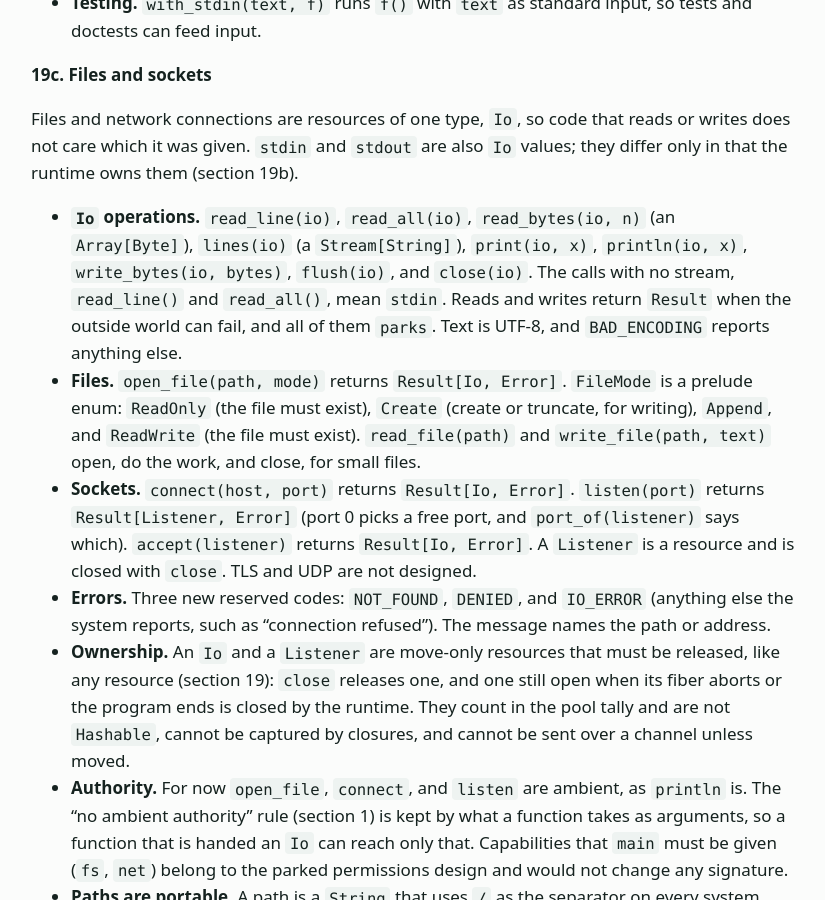
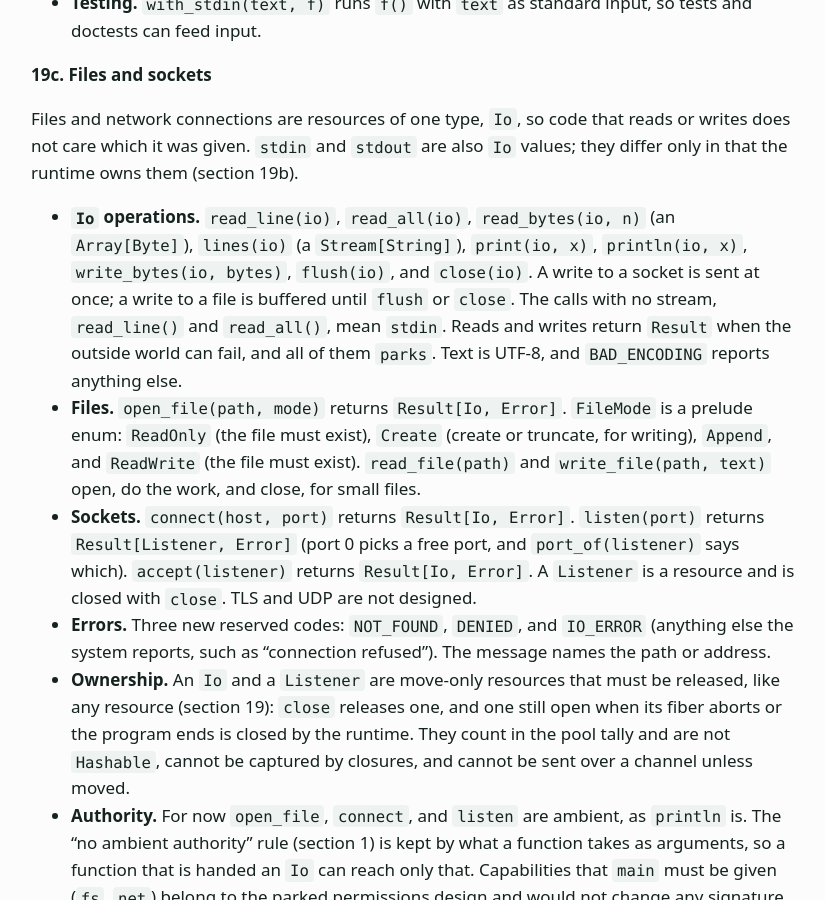
Before and after one commit to slconverse1/moxie, a Jekyll site: the page built from docs/spec.md, in a window 1280 px wide and 900 px high, scrolled down 47398 px. Shown: the whole window, without its empty margins (225-1050 px from the left). Built offline with Jekyll 4.4.1, drawn with Linux system fonts in a browser that asks for light colours.

Commit message:
Socket writes are sent at once (no flush needed)
Co-Authored-By: Claude Sonnet 5.5 <noreply@anthropic.com>
Claude-Session: https://claude.ai/code/session_01XCzUchPRZuBnrDtgjNTTye

```diff
--- a/docs/spec.md
+++ b/docs/spec.md
@@ -567,7 +567,7 @@ A program reaches the terminal, a pipe, or a file redirected to it through three
 
 Files and network connections are resources of one type, `Io`, so code that reads or writes does not care which it was given. `stdin` and `stdout` are also `Io` values; they differ only in that the runtime owns them (section 19b).
 
-- **`Io` operations.** `read_line(io)`, `read_all(io)`, `read_bytes(io, n)` (an `Array[Byte]`), `lines(io)` (a `Stream[String]`), `print(io, x)`, `println(io, x)`, `write_bytes(io, bytes)`, `flush(io)`, and `close(io)`. The calls with no stream, `read_line()` and `read_all()`, mean `stdin`. Reads and writes return `Result` when the outside world can fail, and all of them `parks`. Text is UTF-8, and `BAD_ENCODING` reports anything else.
+- **`Io` operations.** `read_line(io)`, `read_all(io)`, `read_bytes(io, n)` (an `Array[Byte]`), `lines(io)` (a `Stream[String]`), `print(io, x)`, `println(io, x)`, `write_bytes(io, bytes)`, `flush(io)`, and `close(io)`. A write to a socket is sent at once; a write to a file is buffered until `flush` or `close`. The calls with no stream, `read_line()` and `read_all()`, mean `stdin`. Reads and writes return `Result` when the outside world can fail, and all of them `parks`. Text is UTF-8, and `BAD_ENCODING` reports anything else.
 - **Files.** `open_file(path, mode)` returns `Result[Io, Error]`. `FileMode` is a prelude enum: `ReadOnly` (the file must exist), `Create` (create or truncate, for writing), `Append`, and `ReadWrite` (the file must exist). `read_file(path)` and `write_file(path, text)` open, do the work, and close, for small files.
 - **Sockets.** `connect(host, port)` returns `Result[Io, Error]`. `listen(port)` returns `Result[Listener, Error]` (port 0 picks a free port, and `port_of(listener)` says which). `accept(listener)` returns `Result[Io, Error]`. A `Listener` is a resource and is closed with `close`. TLS and UDP are not designed.
 - **Errors.** Three new reserved codes: `NOT_FOUND`, `DENIED`, and `IO_ERROR` (anything else the system reports, such as "connection refused"). The message names the path or address.
--- a/moxie/prelude.py
+++ b/moxie/prelude.py
@@ -104,6 +104,8 @@ class IoV:
 
     def write(self, s):
         self.f.write(s.encode("utf-8"))
+        if self.kind == "socket":          # a socket sends each write at once
+            self.f.flush()
 
     def flush(self):
         self.f.flush()
@@ -339,6 +341,8 @@ def b_write_bytes(I, a, kw, ta):
         raise Abort("write_bytes needs an open file or socket")
     try:
         h.f.write(bytes(int(x) for x in a[1].items))
+        if h.kind == "socket":
+            h.f.flush()
     except OSError as e:
         return io_error(e)
     return Ok(UNIT)
```
Also changed, not shown: docs/gc/spec.md (+1 -1 lines), tests/run_io.py (+1 -1 lines), 1 other file.
